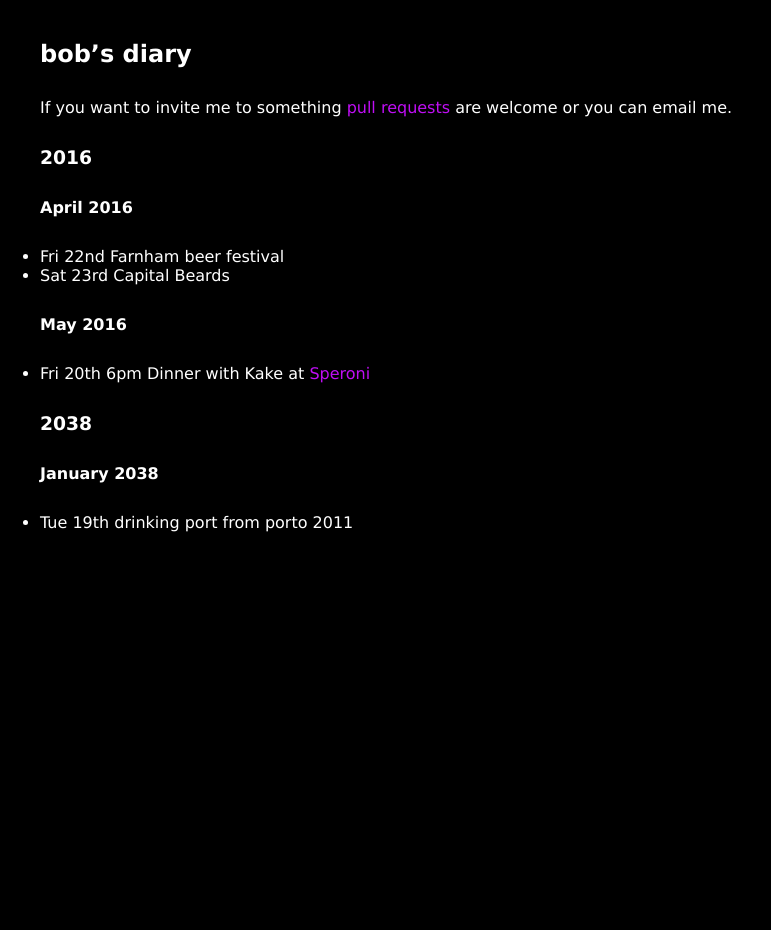
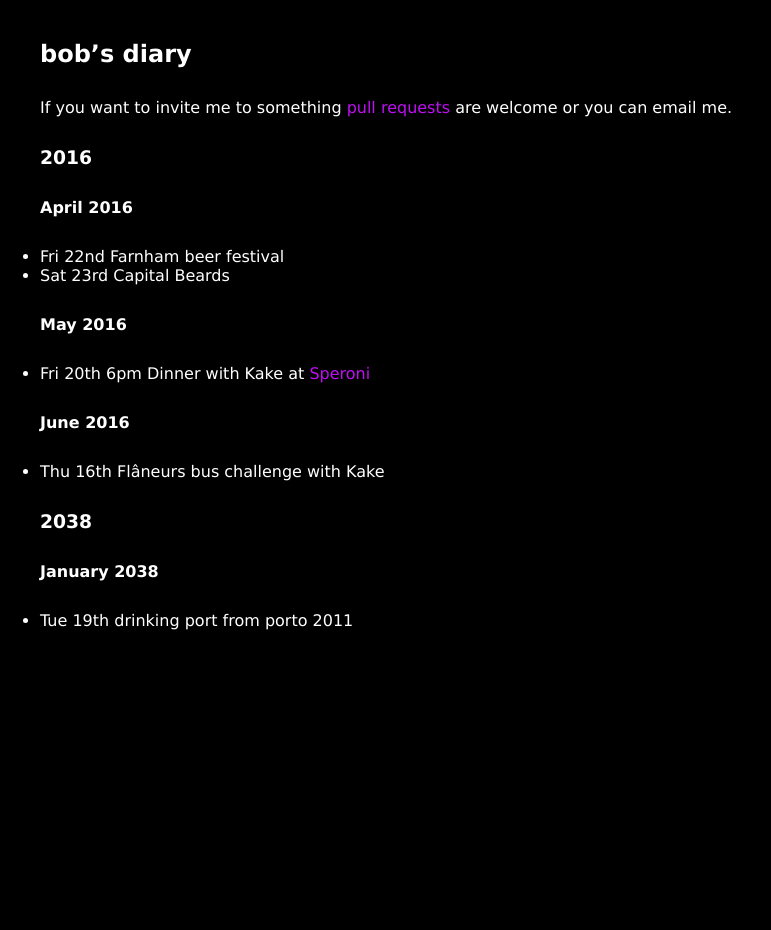
Before and after one commit to rjw1/randomness.org.uk, a Jekyll site: the page built from diary/index.md, in a window 1280 px wide. Shown: the whole page, without its empty margins (0-771 px from the left). Built offline with Jekyll 4.4.1, drawn with Linux system fonts in a browser that asks for light colours; Markdown is read by kramdown in place of the engine named in the settings.

Commit message:
Add bus challenge.

```diff
--- a/diary/index.md
+++ b/diary/index.md
@@ -18,6 +18,10 @@ are welcome or you can email me.
 
 * Fri 20th 6pm Dinner with Kake at [Speroni](http://speronirestaurant.com/)
 
+#### June 2016 ####
+
+* Thu 16th Flâneurs bus challenge with Kake
+
 ### 2038 ###
 
 #### January 2038 ####
```
